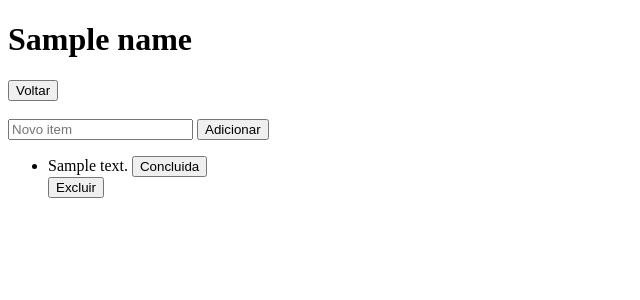
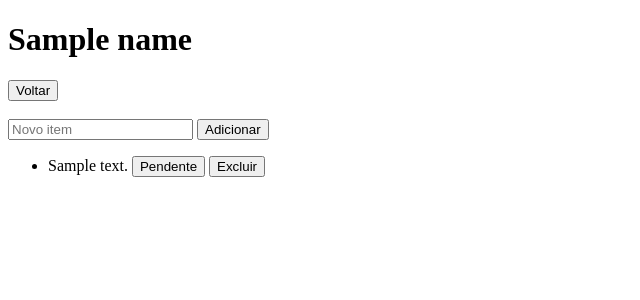
Before and after one commit to vfsphotos/projeto1, a Django app: template main/templates/main/show.html in a window 1280 px wide. Shown: the top 300 px of the page, without its empty margins (0-640 px from the left). Run offline with Django 5.2, Linux system fonts and the light colour scheme; the template is opened without the code that fills it: most values are stand-ins (such as "Sample title", 1, 10 or a date in 2020).

Commit message:
acrescimo dos botões concluido e pendente

```diff
--- a/main/templates/main/index.html
+++ b/main/templates/main/index.html
@@ -8,7 +8,7 @@
 <body>
     <h1>Lista de tarefas</h1>
 
-    <form method="post" action="{% url 'store' %}">
+    <form method="post" action="{% url 'store' %}" style="display: inline;">
         {% csrf_token %}
         <input type="text" name="todo_name" placeholder="Nova tarefa" required>
         <button type="submit">Adicionar</button>
@@ -19,7 +19,7 @@
         <li>
             {{ todo.name }}
             <a href="{% url 'show' todo.id %}"><button type="button">Abrir</button></a>
-                <form method="post" action="{% url 'destroy' todo.id %}">
+                <form method="post" action="{% url 'destroy' todo.id %}" style="display: inline;">
                     {% csrf_token %}
                     <button type="submit">Excluir</button>
                 </form>
--- a/main/templates/main/show.html
+++ b/main/templates/main/show.html
@@ -20,11 +20,14 @@
       {% for item in items %}
       <li>
         {{ item.text }}
-        <button type="button">Concluida</button>
-        <form
-          method="post"
-          action="{% url 'destroy-item' item.todo.id item.id %}"
-        >
+        <form action="{% url 'put-item' item.id %}" method="post" style="display: inline;">
+          {% csrf_token %} {% if item.complete %}
+          <button type="submit">Concluida</button>
+          {% else %}
+          <button type="submit">Pendente</button>
+          {% endif %}
+        </form>
+        <form method="post" action="{% url 'destroy-item' item.todo.id item.id %}" style="display: inline;">
           {% csrf_token %}
           <button type="submit">Excluir</button>
         </form>
--- a/settings/urls.py
+++ b/settings/urls.py
@@ -1,6 +1,6 @@
 from django.contrib import admin
 from django.urls import path
-from main.views import index, show, store, destroy, destroy_item
+from main.views import index, show, store, destroy, destroy_item, put
 urlpatterns = [
     path('admin/', admin.site.urls),
     path('', index, name='index'),
@@ -9,4 +9,5 @@ urlpatterns = [
     path('<int:todo_id>/novo/item/', store, name='store-item'),
     path('<int:todo_id>/excluir/tarefa/', destroy, name='destroy'),
     path('<int:todo_id>/<int:item_id>/excluir/item/', destroy_item, name='destroy-item'),
+    path('item/<int:item_id>/edit/', put, name='put-item'),
 ]
```
Also changed, not shown: main/views.py (+8 -1 lines).
